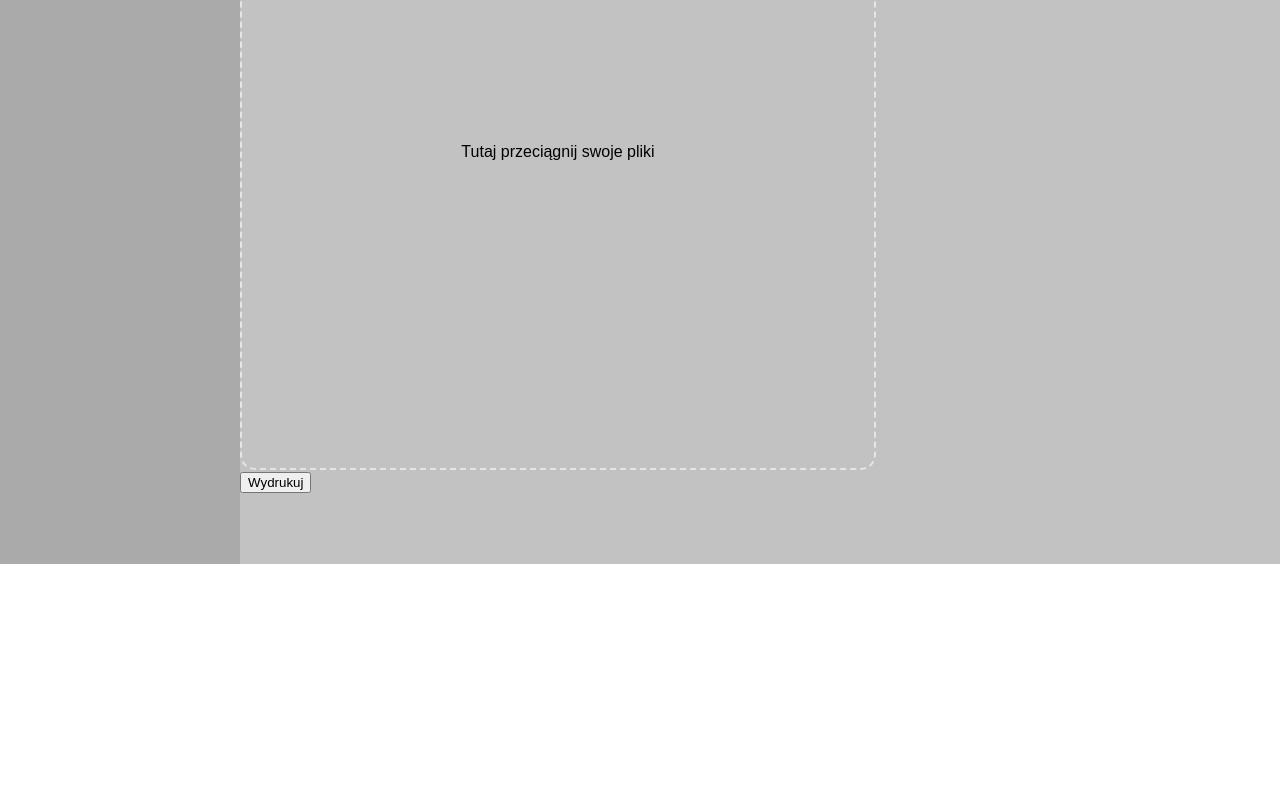
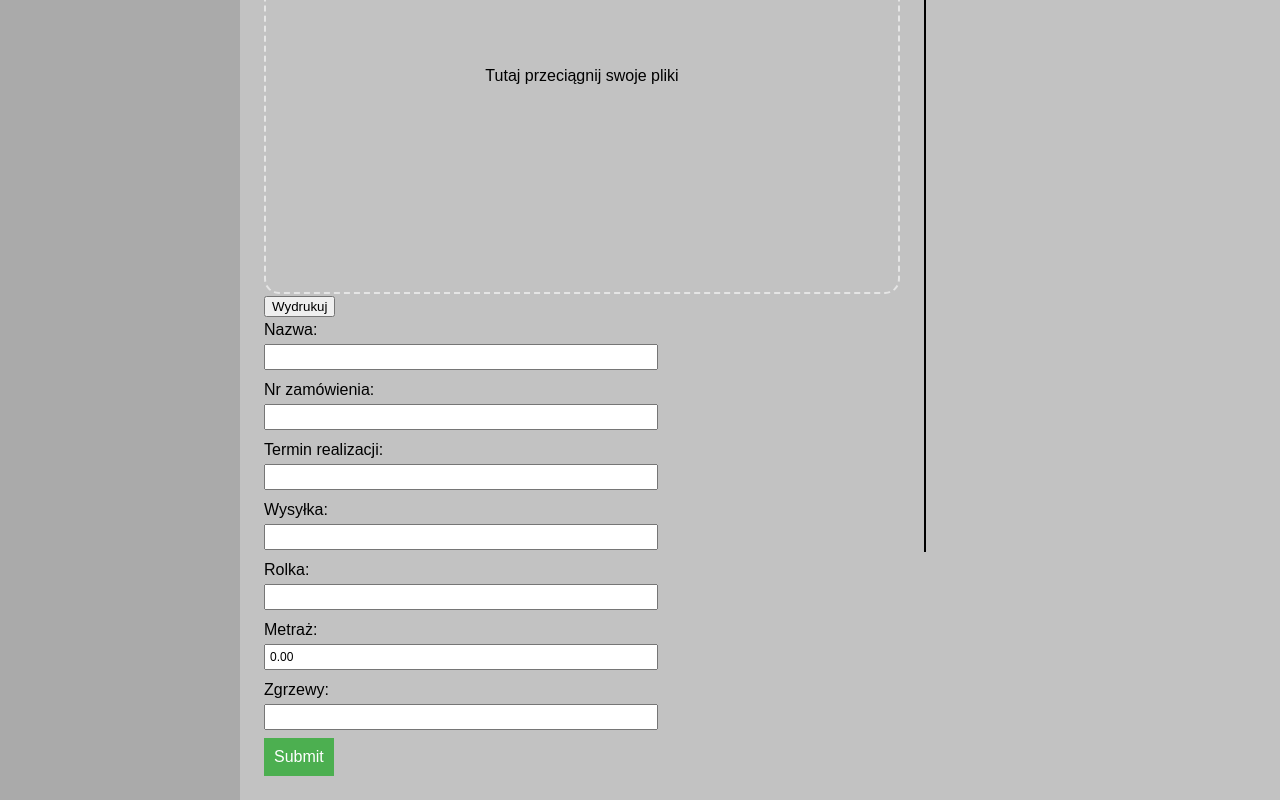
Before and after one commit to marlenawojtczak/ERP-system, a React (Vite) app in the folder frontend/: page /form in a window 1280 px wide. Shown: the part 236-1036 px from the top of the page. Before the commit the page ends 800 px from the top, so only its background shows below. Built offline with nearby package versions, Linux system fonts and the light colour scheme.

Commit message:
added basic form and props for localLength

```diff
--- /dev/null
+++ b/frontend/src/features/form/FormComponent.styled.tsx
@@ -0,0 +1,43 @@
+import styled from "styled-components";
+
+export const MainForm = styled.form`
+  display: flex;
+`;
+
+export const PrintableForm = styled.div`
+  padding: 24px;
+`;
+
+export const NoPrintableForm = styled.div`
+  height: calc(100vh - 120px);
+  border-left: 2px solid black;
+  padding: 24px;
+`;
+
+export const FormGroup = styled.div`
+  margin-bottom: 8px;
+`;
+
+export const Label = styled.label`
+  display: block;
+  margin-bottom: 2px;
+`;
+
+export const Input = styled.input`
+  width: 60%;
+  padding: 4px;
+  font-size: 12px;
+`;
+
+export const SubmitButton = styled.button`
+  padding: 10px;
+  font-size: 16px;
+  background-color: #4caf50;
+  color: #fff;
+  border: none;
+  cursor: pointer;
+
+  &:hover {
+    background-color: #45a049;
+  }
+`;
--- /dev/null
+++ b/frontend/src/features/form/FormComponent.tsx
@@ -0,0 +1,151 @@
+import React, { useEffect, useState } from "react";
+import { DropBox } from "./components/DropBox";
+import {
+  MainForm,
+  PrintableForm,
+  NoPrintableForm,
+  FormGroup,
+  Label,
+  Input,
+  SubmitButton,
+} from "./FormComponent.styled";
+
+interface FormData {
+  name: string;
+  order: string;
+  deadline: string;
+  shipment: string;
+  roll: string;
+  length: number;
+  welds: string;
+}
+
+export const FormComponent: React.FC = () => {
+  const [localTotalLength, setLocalTotalLength] = useState<number>(0);
+
+  const [formData, setFormData] = useState<FormData>({
+    name: "",
+    order: "",
+    deadline: "",
+    shipment: "",
+    roll: "",
+    length: localTotalLength,
+    welds: "",
+  });
+
+  useEffect(() => {
+    setFormData((prevData) => ({
+      ...prevData,
+      length: localTotalLength,
+    }));
+  }, [localTotalLength]);
+
+  const handleInputChange = (e: React.ChangeEvent<HTMLInputElement>) => {
+    const { name, value } = e.target;
+    setFormData((prevData) => ({
+      ...prevData,
+      [name]: value,
+    }));
+  };
+
+  const handleSubmit = (e: React.FormEvent) => {
+    e.preventDefault();
+    // You can perform form submission logic here, e.g., send data to a server
+    console.log("Form submitted:", formData);
+  };
+
+  const formatPxToMb = (nbInPixels: number) => {
+    const nbInMeters = Number(nbInPixels * 0.000091).toLocaleString(undefined, {
+      minimumFractionDigits: 2,
+      maximumFractionDigits: 2,
+    });
+    return nbInMeters;
+  };
+
+  return (
+    <>
+      <MainForm onSubmit={handleSubmit}>
+        <PrintableForm>
+          <DropBox
+            localTotalLength={localTotalLength}
+            setLocalTotalLength={setLocalTotalLength}
+          />
+          <FormGroup>
+            <Label htmlFor="name">Nazwa:</Label>
+            <Input
+              type="text"
+              id="name"
+              name="name"
+              value={formData.name}
+              onChange={handleInputChange}
+            />
+          </FormGroup>
+          <FormGroup>
+            <Label htmlFor="order">Nr zamówienia:</Label>
+            <Input
+              type="text"
+              id="order"
+              name="order"
+              value={formData.order}
+              onChange={handleInputChange}
+            />
+          </FormGroup>
+          <FormGroup>
+            <Label htmlFor="deadline">Termin realizacji:</Label>
+            <Input
+              type="text"
+              id="deadline"
+              name="deadline"
+              value={formData.deadline}
+              onChange={handleInputChange}
+            />
+          </FormGroup>
+          <FormGroup>
+            <Label htmlFor="shipment">Wysyłka:</Label>
+            <Input
+              type="text"
+              id="shipment"
+              name="shipment"
+              value={formData.shipment}
+              onChange={handleInputChange}
+            />
+          </FormGroup>
+          <FormGroup>
+            <Label htmlFor="roll">Rolka:</Label>
+            <Input
+              type="text"
+              id="roll"
+              name="roll"
+              value={formData.roll}
+              onChange={handleInputChange}
+            />
+          </FormGroup>
+          <FormGroup>
+            <Label htmlFor="length">Metraż:</Label>
+            <Input
+              type="text"
+              id="length"
+              name="length"
+              value={formatPxToMb(formData.length)}
+              onChange={handleInputChange}
+            />
+          </FormGroup>
+          <FormGroup>
+            <Label htmlFor="welds">Zgrzewy:</Label>
+            <Input
+              type="text"
+              id="welds"
+              name="welds"
+              value={formData.welds}
+              onChange={handleInputChange}
+            />
+          </FormGroup>
+          <SubmitButton type="submit">Submit</SubmitButton>
+        </PrintableForm>
+        <NoPrintableForm>
+          <p>TESTING2</p>
+        </NoPrintableForm>
+      </MainForm>
+    </>
+  );
+};
--- a/frontend/src/features/form/components/DropBox.jsx
+++ b/frontend/src/features/form/components/DropBox.jsx
@@ -15,11 +15,14 @@ import {
   DropBoxInfo,
 } from "./DropBox.styled";
 
-export const DropBox = () => {
+export const DropBox = ({
+  localTotalLength: propLocalTotalLength,
+  setLocalTotalLength,
+}) => {
   const [files, setFiles] = useState([]);
   const [rejected, setRejected] = useState([]);
   const [imageInfo, setImageInfo] = useState({});
-  const [localTotalLength, setLocalTotalLength] = useState(0);
+  // const [localTotalLength, setLocalTotalLength] = useState(0);
 
   const dispatch = useDispatch();
   const totalLength = useSelector((state) => state.totalLength);
--- a/frontend/src/features/form/components/DropBox.styled.tsx
+++ b/frontend/src/features/form/components/DropBox.styled.tsx
@@ -12,7 +12,7 @@ export const DropBoxStyled = styled.div`
   margin-top: 10px;
   border: 2px dashed rgb(229, 229, 229);
   border-radius: 15px;
-  height: 600px;
+  height: 400px;
   width: 600px;
   display: flex;
   align-items: center;
--- a/frontend/src/features/length/Length.tsx
+++ b/frontend/src/features/length/Length.tsx
@@ -2,7 +2,7 @@ import React from "react";
 import { useSelector } from "react-redux";
 import { RootState } from "../redux/types";
 
-export const Length = () => {
+export const Length: React.FC = () => {
   const totalLength = useSelector((state: RootState) => state.totalLength);
 
   const formatPxToMb = (nbInPixels: number) => {
@@ -15,7 +15,7 @@ export const Length = () => {
 
   return (
     <>
-      <p>Całkowita długość w pikselach: {totalLength} pikseli</p>
+      {/* <p>Całkowita długość w pikselach: {totalLength} pikseli</p> */}
       <p>Całkowita długość w metrach: {formatPxToMb(totalLength)} metrów</p>
     </>
   );
--- a/frontend/src/pages/Form.tsx
+++ b/frontend/src/pages/Form.tsx
@@ -1,10 +1,10 @@
-import { DropBox } from "../features/form/components/DropBox";
+import { FormComponent } from "../features/form/FormComponent";
 
 const Form = () => {
   return (
     <>
       <div>
-        <DropBox />
+        <FormComponent></FormComponent>
       </div>
     </>
   );
```
